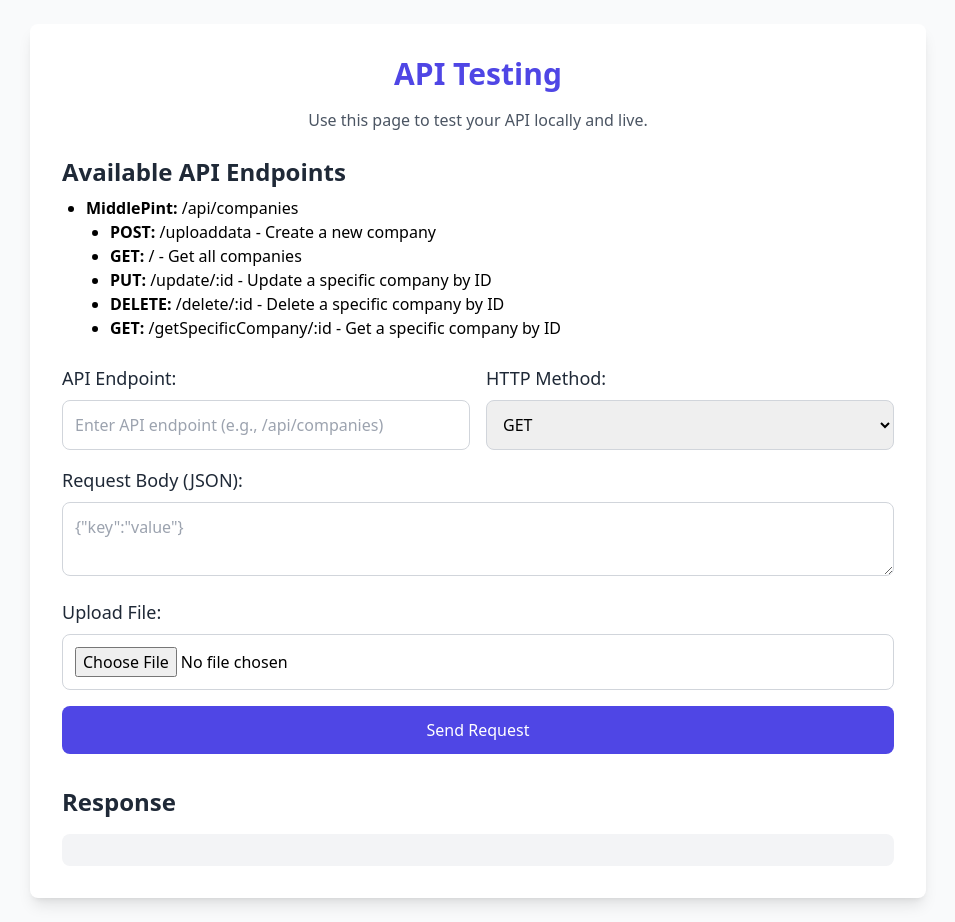
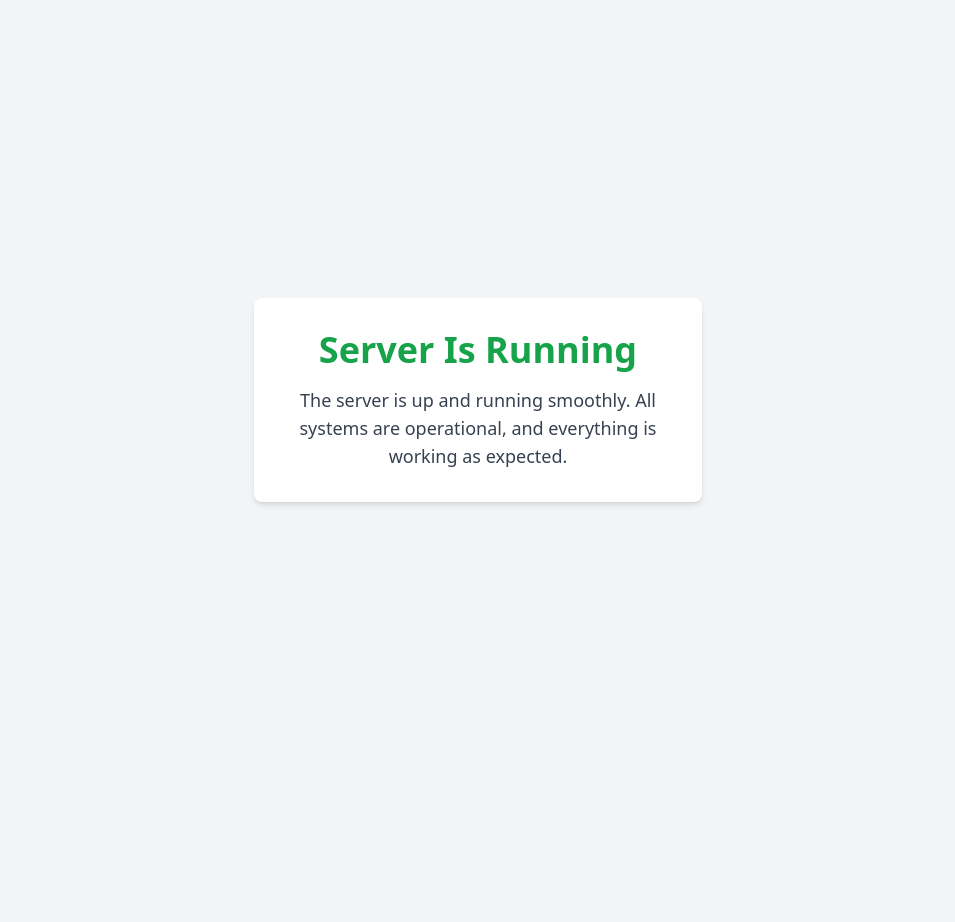
Before and after one commit to shahzad11khan/SaaS_ServerSideScript, a website: page public/index.html in a window 1280 px wide. Shown: the whole page, without its empty margins (162-1117 px from the left). After the commit the page ends 800 px from the top, so only its background shows below. Drawn offline with nearby package versions, Linux system fonts and the light colour scheme.

```diff
--- a/public/index.html
+++ b/public/index.html
@@ -3,102 +3,15 @@
 <head>
   <meta charset="UTF-8">
   <meta name="viewport" content="width=device-width, initial-scale=1.0">
-  <title>API Testing</title>
+  <title>Server Status</title>
   <script src="https://cdn.tailwindcss.com"></script>
 </head>
-<body class="bg-gray-50 font-sans p-6">
-
-    <div class="max-w-4xl mx-auto bg-white shadow-lg rounded-lg p-8">
-        <h1 class="text-3xl font-semibold text-center text-indigo-600 mb-4">API Testing</h1>
-        <p class="text-center text-gray-600 mb-6">Use this page to test your API locally and live.</p>
-        <div class="mb-6">
-            <h2 class="text-2xl font-semibold text-gray-800 mb-2">Available API Endpoints</h2>
-            <ul class="list-disc pl-6">
-              <li><strong>MiddlePint:</strong> /api/companies </li>
-            <ul class="list-disc pl-6">
-              <li><strong>POST:</strong> /uploaddata - Create a new company</li>
-              <li><strong>GET:</strong> / - Get all companies</li>
-              <li><strong>PUT:</strong> /update/:id - Update a specific company by ID</li>
-              <li><strong>DELETE:</strong> /delete/:id - Delete a specific company by ID</li>
-              <li><strong>GET:</strong> /getSpecificCompany/:id - Get a specific company by ID</li>
-            </ul>
-          </div>
-        <form id="apiForm" enctype="multipart/form-data">
-          <div class="mb-4 flex space-x-4">
-            <div class="flex-1">
-              <label for="endpoint" class="block text-lg font-medium text-gray-800">API Endpoint:</label>
-              <input type="text" id="endpoint" placeholder="Enter API endpoint (e.g., /api/companies)" class="w-full mt-2 p-3 border border-gray-300 rounded-lg focus:outline-none focus:ring-2 focus:ring-indigo-500" />
-            </div>
-
-            <div class="flex-1">
-              <label for="method" class="block text-lg font-medium text-gray-800">HTTP Method:</label>
-              <select id="method" class="w-full mt-2 p-3 border border-gray-300 rounded-lg focus:outline-none focus:ring-2 focus:ring-indigo-500">
-                <option value="GET">GET</option>
-                <option value="POST">POST</option>
-                <option value="PUT">PUT</option>
-                <option value="DELETE">DELETE</option>
-              </select>
-            </div>
-          </div>
-
-          <div class="mb-4">
-            <label for="body" class="block text-lg font-medium text-gray-800">Request Body (JSON):</label>
-            <textarea id="body" placeholder='{"key":"value"}' class="w-full mt-2 p-3 border border-gray-300 rounded-lg focus:outline-none focus:ring-2 focus:ring-indigo-500"></textarea>
-          </div>
-
-          <!-- File Upload -->
-          <div class="mb-4">
-            <label for="file" class="block text-lg font-medium text-gray-800">Upload File:</label>
-            <input type="file" id="file" name="companyLogo" class="w-full mt-2 p-3 border border-gray-300 rounded-lg focus:outline-none focus:ring-2 focus:ring-indigo-500" />
-          </div>
-
-          <button type="button" onclick="testAPI()" class="w-full py-3 px-4 bg-indigo-600 text-white rounded-lg focus:outline-none focus:ring-2 focus:ring-indigo-500">Send Request</button>
-        </form>
-
-        <h2 class="text-2xl font-semibold text-gray-800 mt-8 mb-2">Response</h2>
-        <pre id="response" class="bg-gray-100 p-4 rounded-lg mt-4 text-sm whitespace-pre-wrap"></pre>
-      </div>
-
-      <script>
-        const baseURL = 'http://localhost:5000'; // Set your base URL here
-        async function testAPI() {
-          const endpoint = document.getElementById('endpoint').value;
-          const fullURL = `${baseURL}${endpoint}`;
-          const method = document.getElementById('method').value;
-          const body = document.getElementById('body').value;
-          const fileInput = document.getElementById('file');
-          const formData = new FormData();
-
-          // Add the body to FormData if method is not GET
-          if (method !== 'GET' && body) {
-            try {
-              const parsedBody = JSON.parse(body);
-              formData.append('body', JSON.stringify(parsedBody));  // Append the JSON body
-            } catch (e) {
-              alert('Invalid JSON input');
-              return;
-            }
-          }
-
-          // Add file to FormData if available
-          if (fileInput.files.length > 0) {
-            formData.append('companyLogo', fileInput.files[0]);
-          }
-
-          const options = {
-            method,
-            body: method === 'GET' ? null : formData,
-          };
-          console.log(options)
-          try {
-            const response = await fetch(fullURL, options);
-            const data = await response.json();
-            document.getElementById('response').textContent = JSON.stringify(data, null, 2);
-          } catch (error) {
-            document.getElementById('response').textContent = `Error: ${error.message}`;
-          }
-        }
-      </script>
-
+<body class="flex items-center justify-center min-h-screen bg-gray-100">
+  <div class="text-center bg-white p-8 rounded-lg shadow-md max-w-md">
+    <h1 class="text-4xl font-bold text-green-600 mb-4">Server Is Running</h1>
+    <p class="text-gray-700 text-lg">
+      The server is up and running smoothly. All systems are operational, and everything is working as expected.
+    </p>
+  </div>
 </body>
 </html>
```
